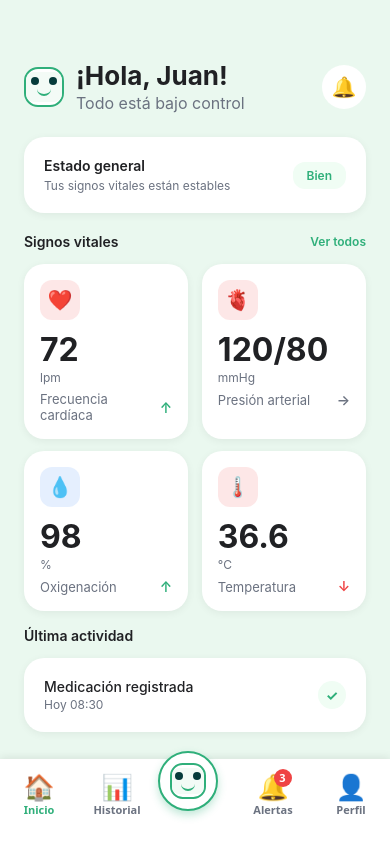
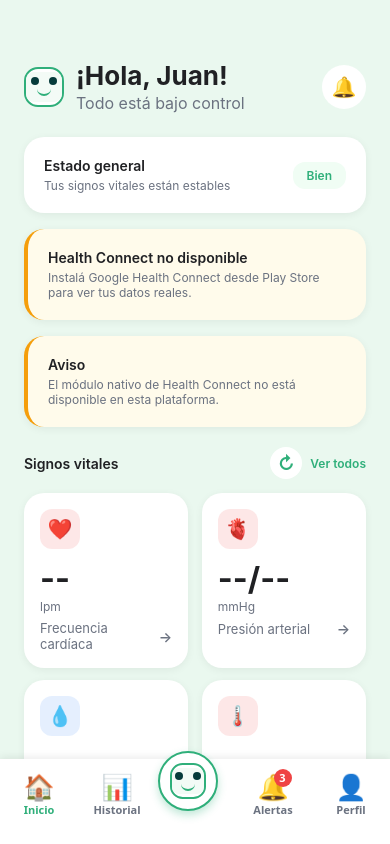
Before and after one commit to VITO-org/Vito-App-Android, a React Native app: screen /Inicio in a window 390 px wide. Built offline with nearby package versions, Linux system fonts and the light colour scheme.

Commit message:
feat: Health Connect BP/SpO2/temp + auto-refresh 30s + rename VITO + refresh button

```diff
--- a/src/context/HealthProvider.tsx
+++ b/src/context/HealthProvider.tsx
@@ -4,6 +4,7 @@ import React, {
   useState,
   useCallback,
   useEffect,
+  useRef,
   type ReactNode,
 } from 'react';
 import type {HealthSummary, HealthConnectStatus} from '../types/health';
@@ -15,6 +16,8 @@ import {
 } from '../services/VitoHealthNative';
 
 type ErrorSeverity = 'error' | 'warning';
+
+const AUTO_REFRESH_INTERVAL_MS = 30_000; // 30 segundos
 
 interface HealthContextValue {
   /** Current health summary, null before first successful load. */
@@ -48,6 +51,9 @@ export const HealthProvider: React.FC<HealthProviderProps> = ({children}) => {
   const [error, setError] = useState<string | null>(null);
   const [errorSeverity, setErrorSeverity] = useState<ErrorSeverity | null>(null);
   const [permissionsGranted, setPermissionsGranted] = useState(false);
+
+  // Referencia para el intervalo de auto-refresh
+  const autoRefreshRef = useRef<ReturnType<typeof setInterval> | null>(null);
 
   // Check Health Connect availability on mount
   useEffect(() => {
@@ -118,6 +124,23 @@ export const HealthProvider: React.FC<HealthProviderProps> = ({children}) => {
     }
   }, [permissionsGranted, requestPermissionsAndLoad, loadHealthData]);
 
+  // Auto-refresh periódico cuando HC está disponible y permisos concedidos
+  useEffect(() => {
+    if (hcStatus === 'available' && permissionsGranted) {
+      // Iniciar intervalo
+      autoRefreshRef.current = setInterval(() => {
+        loadHealthData();
+      }, AUTO_REFRESH_INTERVAL_MS);
+    }
+
+    return () => {
+      if (autoRefreshRef.current) {
+        clearInterval(autoRefreshRef.current);
+        autoRefreshRef.current = null;
+      }
+    };
+  }, [hcStatus, permissionsGranted, loadHealthData]);
+
   const value: HealthContextValue = {
     summary,
     hcStatus,
--- a/src/screens/InicioScreen.tsx
+++ b/src/screens/InicioScreen.tsx
@@ -1,10 +1,11 @@
-import React from 'react';
+import React, {useEffect} from 'react';
 import {View, Text, ScrollView, StyleSheet, TouchableOpacity} from 'react-native';
 import {useNavigation} from '@react-navigation/native';
 import {NativeStackNavigationProp} from '@react-navigation/native-stack';
 import {useHealth} from '../context/HealthProvider';
 import Card from '../components/Card';
 import VitalSignCard from '../components/VitalSignCard';
+import PrimaryButton from '../components/PrimaryButton';
 import VITOMascot from '../components/VITOMascot';
 import {colors, spacing, fontSize} from '../theme';
 import {TipoSignoVital} from '../data/mockReportes';
@@ -22,18 +23,37 @@ type RootStackParamList = {
 /**
  * Dashboard principal — pantalla de inicio de VITO.
  *
- * Diseño:
- * - Saludo superior + notificaciones
- * - Card "Estado general" con badge verde "Bien"
- * - Grid 2 columnas de signos vitales con íconos, valores y tendencias
- * - Última actividad (medicación)
+ * Muestra datos reales de Health Connect cuando están disponibles,
+ * con fallback a datos mock cuando no.
  */
 const InicioScreen: React.FC = () => {
-  const {summary, loading} = useHealth();
+  const {
+    summary,
+    loading,
+    error,
+    errorSeverity,
+    hcStatus,
+    permissionsGranted,
+    requestPermissionsAndLoad,
+    refreshData,
+  } = useHealth();
   const navigation = useNavigation<NativeStackNavigationProp<RootStackParamList>>();
 
-  // Mock: datos para el dashboard (reemplazar con datos reales cuando existan)
-  const mockVitals: {
+  // Gestión automática de Health Connect:
+  // - Si HC disponible y sin permisos → solicitar permisos + cargar datos
+  // - Si HC disponible y permisos concedidos pero sin datos → cargar datos
+  useEffect(() => {
+    if (hcStatus === 'available' && !loading && !error) {
+      if (!permissionsGranted) {
+        requestPermissionsAndLoad();
+      } else if (!summary) {
+        refreshData();
+      }
+    }
+  }, [hcStatus, permissionsGranted, loading, error, summary, requestPermissionsAndLoad, refreshData]);
+
+  // Construir vitals desde datos reales o mock
+  const vitals: {
     id: TipoSignoVital;
     label: string;
     value: string;
@@ -41,12 +61,68 @@ const InicioScreen: React.FC = () => {
     icon: string;
     iconBgColor: string;
     trend?: 'up' | 'down' | 'stable';
-  }[] = [
-    {id: 'frecuencia_cardiaca', label: 'Frecuencia cardíaca', value: '72', unit: 'lpm', icon: '❤️', iconBgColor: colors.heartRed, trend: 'up' as const},
-    {id: 'presion_sistolica', label: 'Presión arterial', value: '120/80', unit: 'mmHg', icon: '🫀', iconBgColor: colors.danger, trend: 'stable' as const},
-    {id: 'saturacion_oxigeno', label: 'Oxigenación', value: '98', unit: '%', icon: '💧', iconBgColor: colors.oxygenBlue, trend: 'up' as const},
-    {id: 'temperatura', label: 'Temperatura', value: '36.6', unit: '°C', icon: '🌡️', iconBgColor: colors.tempRed, trend: 'down' as const},
-  ];
+  }[] = [];
+
+  if (summary) {
+    // Frecuencia cardíaca
+    if (summary.averageBpm != null) {
+      vitals.push({
+        id: 'frecuencia_cardiaca',
+        label: 'Frecuencia cardíaca',
+        value: String(Math.round(summary.averageBpm)),
+        unit: 'lpm',
+        icon: '❤️',
+        iconBgColor: colors.heartRed,
+        trend: summary.averageBpm > 100 ? 'up' : summary.averageBpm < 60 ? 'down' : 'stable',
+      });
+    }
+    // Presión arterial
+    if (summary.bloodPressureSystolic != null && summary.bloodPressureDiastolic != null) {
+      vitals.push({
+        id: 'presion_sistolica',
+        label: 'Presión arterial',
+        value: `${Math.round(summary.bloodPressureSystolic)}/${Math.round(summary.bloodPressureDiastolic)}`,
+        unit: 'mmHg',
+        icon: '🫀',
+        iconBgColor: colors.danger,
+        trend: summary.bloodPressureSystolic > 130 ? 'up' : 'stable',
+      });
+    }
+    // Oxigenación
+    if (summary.spo2Percent != null) {
+      vitals.push({
+        id: 'saturacion_oxigeno',
+        label: 'Oxigenación',
+        value: String(Math.round(summary.spo2Percent)),
+        unit: '%',
+        icon: '💧',
+        iconBgColor: colors.oxygenBlue,
+        trend: summary.spo2Percent >= 95 ? 'stable' : 'down',
+      });
+    }
+    // Temperatura
+    if (summary.bodyTemperatureCelsius != null) {
+      vitals.push({
+        id: 'temperatura',
+        label: 'Temperatura',
+        value: summary.bodyTemperatureCelsius.toFixed(1),
+        unit: '°C',
+        icon: '🌡️',
+        iconBgColor: colors.tempRed,
+        trend: summary.bodyTemperatureCelsius > 37.5 ? 'up' : summary.bodyTemperatureCelsius < 36.0 ? 'down' : 'stable',
+      });
+    }
+  }
+
+  // Fallback a datos mock si no hay datos reales
+  if (vitals.length === 0) {
+    vitals.push(
+      {id: 'frecuencia_cardiaca', label: 'Frecuencia cardíaca', value: '--', unit: 'lpm', icon: '❤️', iconBgColor: colors.heartRed, trend: 'stable'},
+      {id: 'presion_sistolica', label: 'Presión arterial', value: '--/--', unit: 'mmHg', icon: '🫀', iconBgColor: colors.danger, trend: 'stable'},
+      {id: 'saturacion_oxigeno', label: 'Oxigenación', value: '--', unit: '%', icon: '💧', iconBgColor: colors.oxygenBlue, trend: 'stable'},
+      {id: 'temperatura', label: 'Temperatura', value: '--', unit: '°C', icon: '🌡️', iconBgColor: colors.tempRed, trend: 'stable'},
+    );
+  }
 
   return (
     <ScrollView style={styles.scroll} contentContainerStyle={styles.container}>
@@ -77,16 +153,62 @@ const InicioScreen: React.FC = () => {
         </View>
       </Card>
 
+      {/* ── Estado Health Connect ── */}
+      {hcStatus === 'unavailable' && (
+        <Card style={styles.warningCard}>
+          <Text style={styles.warningTitle}>Health Connect no disponible</Text>
+          <Text style={styles.warningText}>
+            Instalá Google Health Connect desde Play Store para ver tus datos reales.
+          </Text>
+        </Card>
+      )}
+
+      {hcStatus === 'update_required' && (
+        <Card style={styles.warningCard}>
+          <Text style={styles.warningTitle}>Health Connect desactualizado</Text>
+          <Text style={styles.warningText}>
+            Actualizá Health Connect desde Play Store.
+          </Text>
+        </Card>
+      )}
+
+      {error && (
+        <Card style={[styles.warningCard, errorSeverity === 'error' && styles.errorCard]}>
+          <Text style={styles.warningTitle}>
+            {errorSeverity === 'error' ? 'Error' : 'Aviso'}
+          </Text>
+          <Text style={styles.warningText}>{error}</Text>
+          {!permissionsGranted && hcStatus === 'available' && (
+            <PrimaryButton
+              variant="secondary"
+              title="Conceder permisos"
+              onPress={requestPermissionsAndLoad}
+              style={{marginTop: 8}}
+            />
+          )}
+        </Card>
+      )}
+
       {/* ── Signos Vitales ── */}
       <View style={styles.sectionHeader}>
         <Text style={styles.sectionTitle}>Signos vitales</Text>
-        <TouchableOpacity>
-          <Text style={styles.seeAll}>Ver todos</Text>
-        </TouchableOpacity>
+        <View style={styles.sectionActions}>
+          <TouchableOpacity
+            style={styles.refreshButton}
+            onPress={refreshData}
+            disabled={loading}>
+            <Text style={[styles.refreshIcon, loading && styles.refreshIconLoading]}>
+              ↻
+            </Text>
+          </TouchableOpacity>
+          <TouchableOpacity>
+            <Text style={styles.seeAll}>Ver todos</Text>
+          </TouchableOpacity>
+        </View>
       </View>
 
       <View style={styles.vitalsGrid}>
-        {mockVitals.map((v, i) => (
+        {vitals.map((v, i) => (
           <VitalSignCard
             key={i}
             {...v}
@@ -103,17 +225,43 @@ const InicioScreen: React.FC = () => {
       {/* ── Health Connect data ── */}
       {summary && (
         <Card style={styles.hcCard}>
-          <Text style={styles.hcTitle}>Health Connect</Text>
+          <Text style={styles.hcTitle}>Health Connect — Resumen del día</Text>
           <Text style={styles.hcText}>
-            Pasos: {(summary.steps ?? 0).toLocaleString('es-ES')} |{' '}
-            Calorías: {(summary.caloriesKcal ?? 0).toFixed(0)} kcal
+            👣 Pasos: {(summary.steps ?? 0).toLocaleString('es-ES')}
           </Text>
+          <Text style={styles.hcText}>
+            🔥 Calorías: {(summary.caloriesKcal ?? 0).toFixed(0)} kcal
+          </Text>
+          <Text style={styles.hcText}>
+            📏 Distancia: {(summary.distanceMeters ?? 0).toFixed(0)} m
+          </Text>
+          {summary.sleepMinutes > 0 && (
+            <Text style={styles.hcText}>
+              😴 Sueño: {summary.sleepMinutes} min
+            </Text>
+          )}
+          {summary.exerciseSessions > 0 && (
+            <Text style={styles.hcText}>
+              🏃 Ejercicios: {summary.exerciseSessions} sesiones
+            </Text>
+          )}
         </Card>
       )}
 
       {loading && (
         <Card>
           <Text style={styles.hcText}>Cargando datos de Health Connect...</Text>
+        </Card>
+      )}
+
+      {!permissionsGranted && hcStatus === 'available' && !loading && !error && (
+        <Card>
+          <Text style={styles.hcText}>Conectá con Health Connect para ver tus datos reales.</Text>
+          <PrimaryButton
+            title="Conectar Health Connect"
+            onPress={requestPermissionsAndLoad}
+            style={{marginTop: 8}}
+          />
         </Card>
       )}
 
@@ -229,6 +377,27 @@ const styles = StyleSheet.create({
     fontWeight: '600',
     color: colors.textPrimary,
   },
+  sectionActions: {
+    flexDirection: 'row',
+    alignItems: 'center',
+    gap: 8,
+  },
+  refreshButton: {
+    width: 32,
+    height: 32,
+    borderRadius: 16,
+    backgroundColor: colors.surface,
+    justifyContent: 'center',
+    alignItems: 'center',
+  },
+  refreshIcon: {
+    fontSize: 18,
+    color: colors.primary,
+    fontWeight: '700',
+  },
+  refreshIconLoading: {
+    opacity: 0.5,
+  },
   seeAll: {
     fontSize: fontSize.caption,
     color: colors.primary,
@@ -238,6 +407,27 @@ const styles = StyleSheet.create({
     flexDirection: 'row',
     flexWrap: 'wrap',
     justifyContent: 'space-between',
+  },
+
+  // ── Warning / Error ──
+  warningCard: {
+    backgroundColor: colors.warningLight,
+    borderLeftWidth: 4,
+    borderLeftColor: colors.warning,
+  },
+  errorCard: {
+    backgroundColor: colors.dangerLight,
+    borderLeftColor: colors.danger,
+  },
+  warningTitle: {
+    fontSize: fontSize.body,
+    fontWeight: '600',
+    color: colors.textPrimary,
+    marginBottom: 4,
+  },
+  warningText: {
+    fontSize: fontSize.caption,
+    color: colors.textSecondary,
   },
 
   // ── Health Connect ──
@@ -253,6 +443,7 @@ const styles = StyleSheet.create({
   hcText: {
     fontSize: fontSize.caption,
     color: colors.textSecondary,
+    marginVertical: 1,
   },
 
   // ── Última Actividad ──
```
Also changed, not shown: src/types/health.ts (+8 -0 lines), 5 other files (tests, documents, lock files or other folders).
